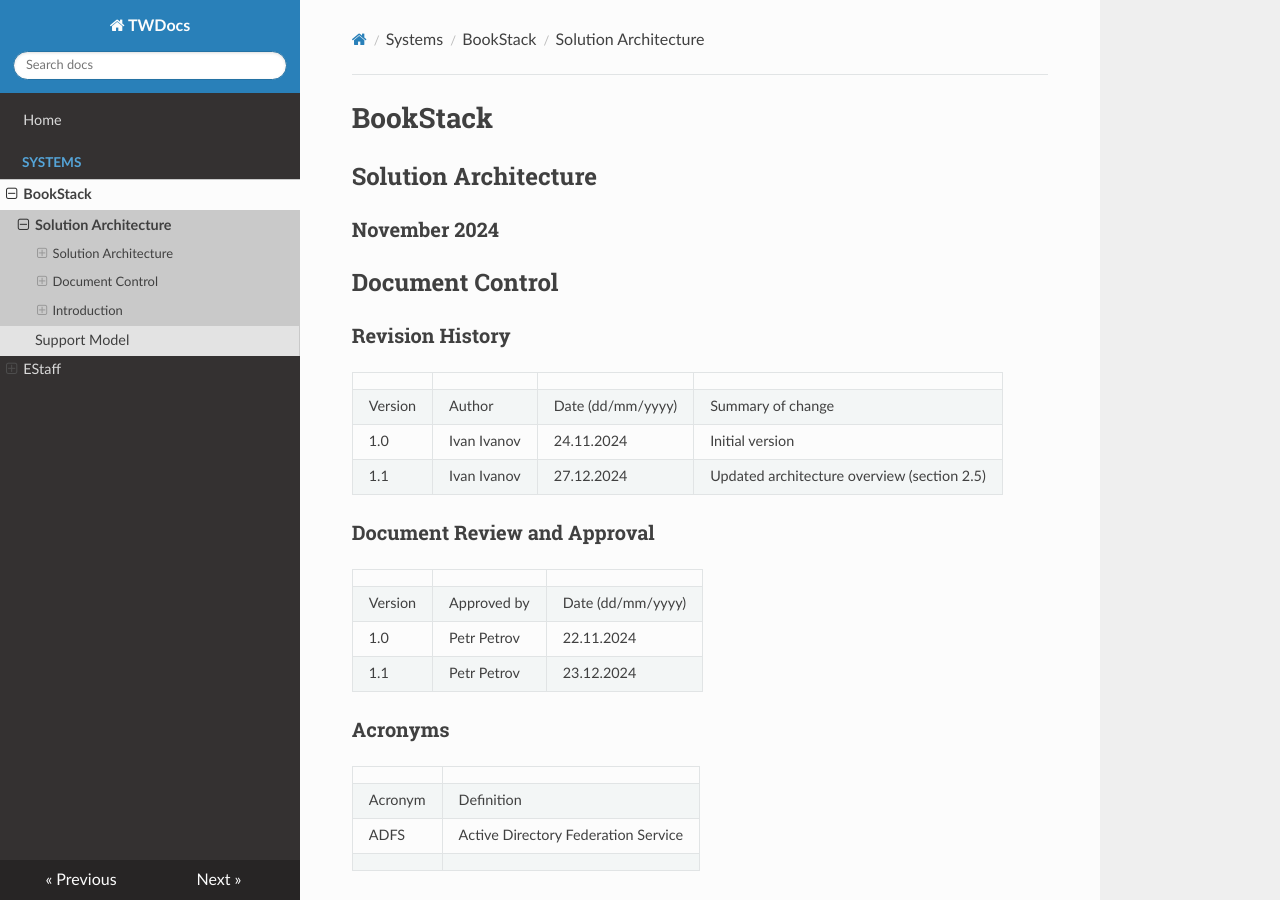
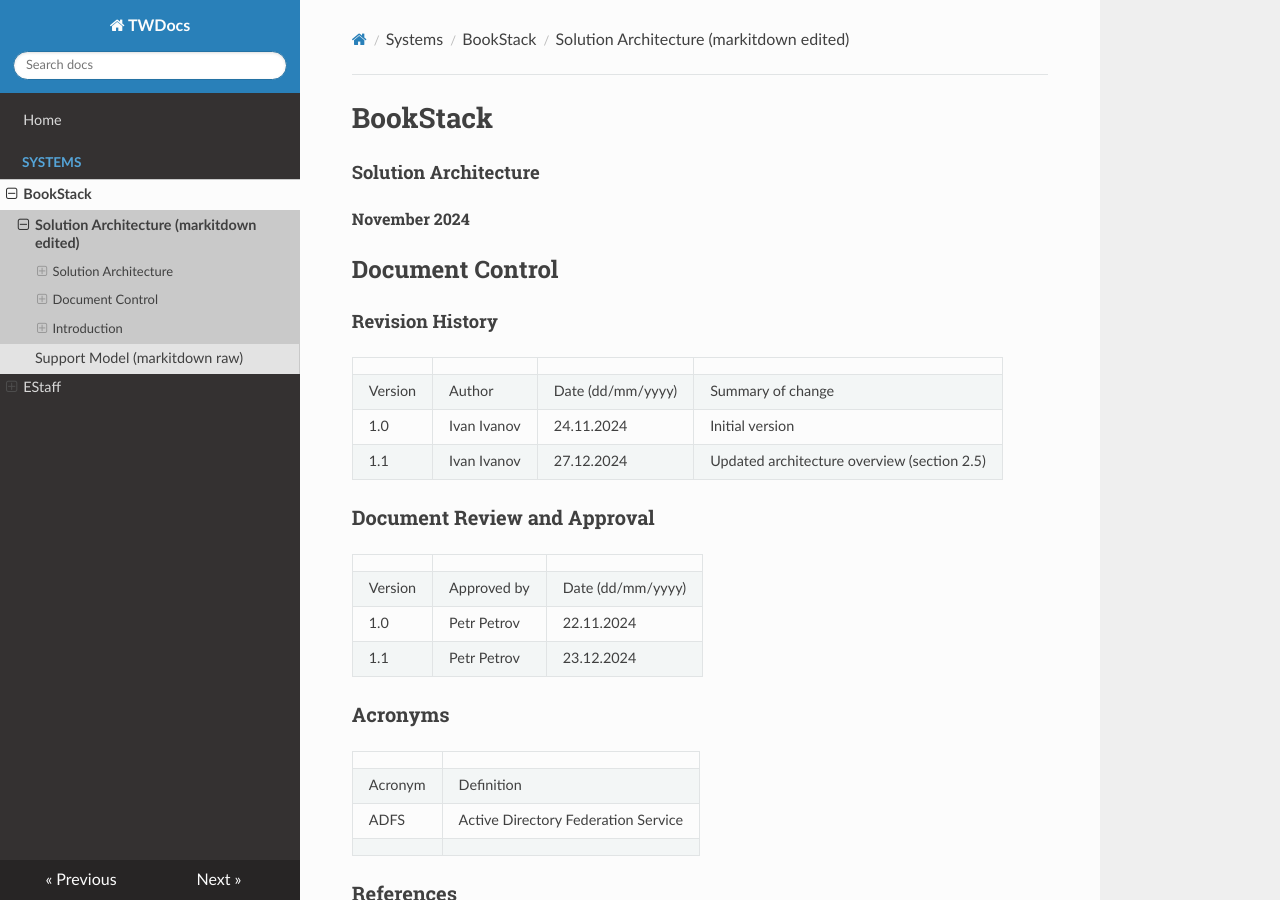
Before and after one commit to AndrewDOrlov/andrewdorlov.github.io, an MkDocs documentation site: the page built from docs/BookStackSA.md, in a window 1280 px wide and 900 px high. Built offline with MkDocs 1.6.1, drawn with Linux system fonts in a browser that asks for light colours; nearby versions of some CDN libraries.

Commit message:
docs formated

```diff
--- a/docs/BookStackSA.md
+++ b/docs/BookStackSA.md
@@ -1,10 +1,10 @@
 # BookStack
-## Solution Architecture
-### November 2024
+#### Solution Architecture
+###### November 2024
 
 ## Document Control
 
-### Revision History
+#### Revision History
 
 |  |  |  |  |
 | --- | --- | --- | --- |
--- a/mkdocs.yml
+++ b/mkdocs.yml
@@ -3,8 +3,8 @@
   - Home: index.md
   - Systems:
     - BookStack:
-      - Solution Architecture: BookStackSA.md
-      - Support Model: BookStackSM.md
+      - Solution Architecture (markitdown edited): BookStackSA.md
+      - Support Model (markitdown raw): BookStackSM.md
     - EStaff:
-      - Solution Architecture: E-StaffSA.md
+      - Solution Architecture (pandoc raw): E-StaffSA.md
 theme: readthedocs
```
